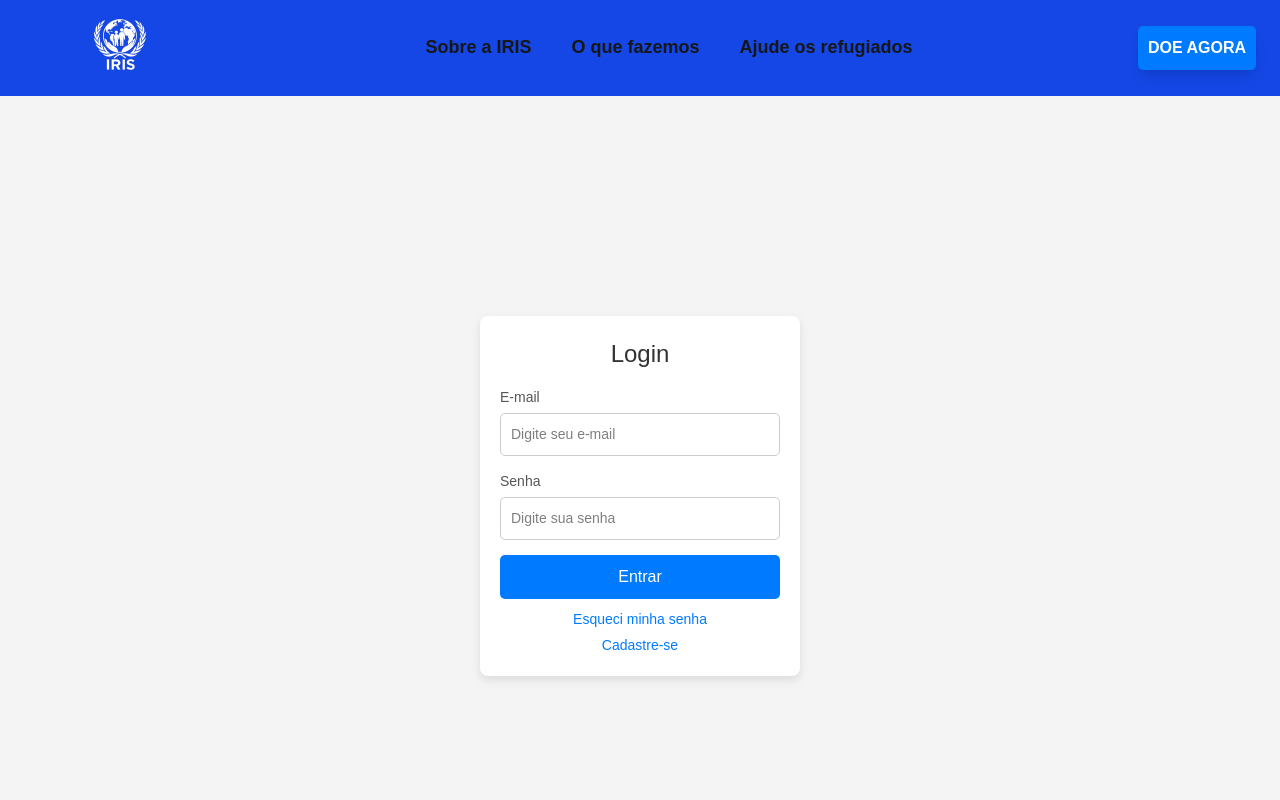
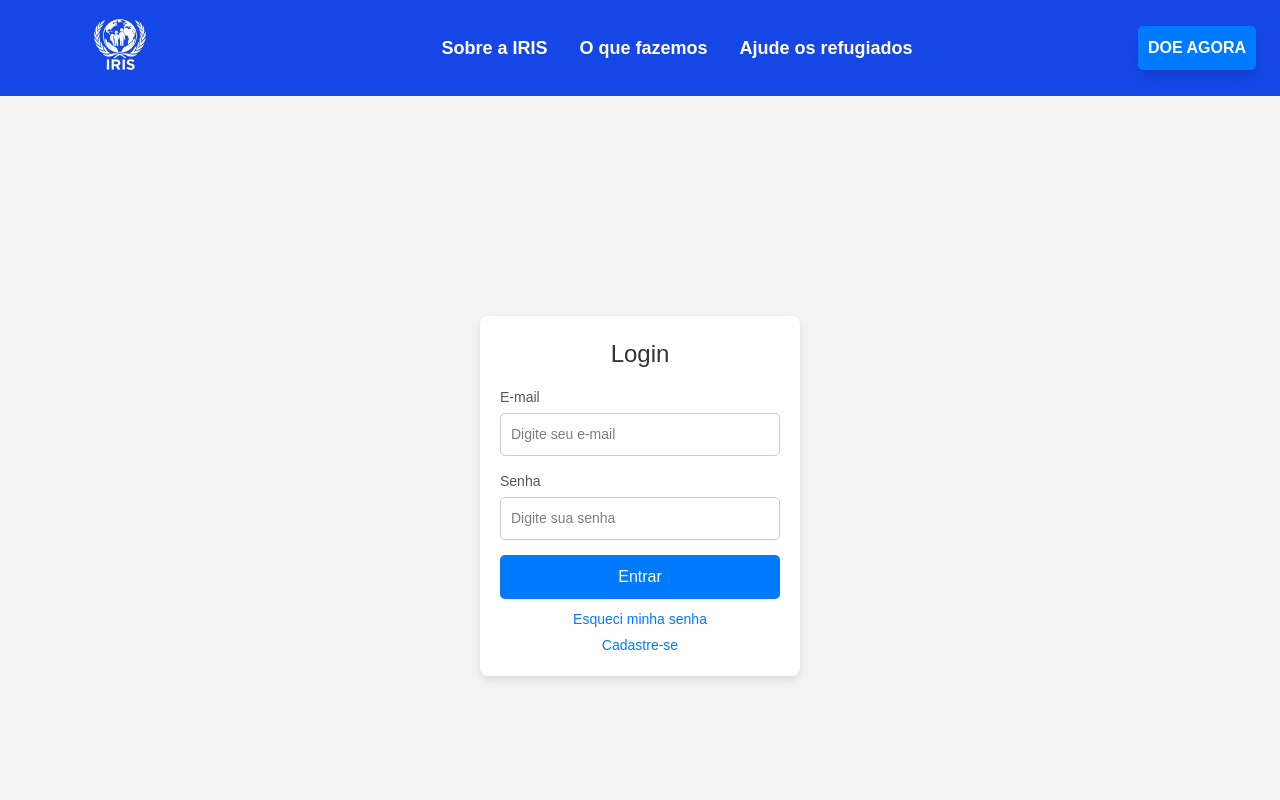
Before and after one commit to HenriqueGrigoli/Exp-Criativa-5, a Next.js app in the folder frontend/my-next-app/: page /Login in a window 1280 px wide. Shown: the top 800 px of the page. Built offline with nearby package versions, Linux system fonts and the light colour scheme.

Commit message:
HeaderFootPAges3.0

```diff
--- a/frontend/my-next-app/src/app/Componentes/Footer.tsx
+++ b/frontend/my-next-app/src/app/Componentes/Footer.tsx
@@ -6,9 +6,7 @@ const Footer: React.FC = () => {
   return (
     <footer className="bg-blue-800 text-white">
       <div className="container mx-auto px-6 py-12">
-        {/* Top Section - Duas colunas responsivas */}
         <div className="grid grid-cols-1 md:grid-cols-2 gap-12 mb-12">
-          {/* Coluna 1 */}
           <div>
             <h3 className="text-xl font-bold mb-4 border-b border-blue-700 pb-2">Institucional</h3>
             <ul className="space-y-3">
@@ -18,8 +16,6 @@ const Footer: React.FC = () => {
               <FooterLink href="/termodeuso" text="Termos de Uso" />
             </ul>
           </div>
-
-          {/* Coluna 2 */}
           <div>
             <h3 className="text-xl font-bold mb-4 border-b border-blue-700 pb-2">Ajude a IRIS</h3>
             <ul className="space-y-3">
@@ -40,7 +36,6 @@ const Footer: React.FC = () => {
           </div>
         </div>
 
-        {/* Rodapé final com logo, direitos e redes sociais */}
         <div className="border-t border-blue-700 pt-8">
           <div className="max-w-7xl mx-auto px-4 flex flex-col md:flex-row items-center justify-between gap-6">
             {/* Logo + ano */}
@@ -61,7 +56,6 @@ const Footer: React.FC = () => {
               </p>
             </div>
 
-            {/* Redes sociais */}
             <div className="flex space-x-4">
               <SocialIcon href="https://facebook.com" icon="facebook" />
               <SocialIcon href="https://twitter.com" icon="twitter" />
--- a/frontend/my-next-app/src/app/Componentes/Header.tsx
+++ b/frontend/my-next-app/src/app/Componentes/Header.tsx
@@ -2,14 +2,16 @@
 import Link from "next/link";
 import Image from "next/image";
 import { useRouter } from 'next/navigation';
+import { useState } from "react";
 
 export default function Header() {
   const router = useRouter();
+  const [menuOpen, setMenuOpen] = useState(false);
+
   return (
     <header className="bg-blue-700">
-      <div className="container mx-auto px-6 py-4 flex items-center justify-between">
-        {/* Logo ampliada */}
-        <div className="flex items-center">
+      <div className="container mx-auto px-6 py-4 flex items-center justify-between relative">
+        {/* Logo */}
         <Link href="/" passHref>
           <div className="relative h-16 w-48 hover:opacity-90 transition-opacity">
             <Image
@@ -22,32 +24,38 @@ export default function Header() {
             />
           </div>
         </Link>
+
+        {/* Botão hamburger para mobile */}
+        <div className="md:hidden">
+          <button
+            onClick={() => setMenuOpen(!menuOpen)}
+            className="text-white focus:outline-none"
+          >
+            <svg
+              className="w-8 h-8"
+              fill="none"
+              stroke="currentColor"
+              viewBox="0 0 24 24"
+              xmlns="http://www.w3.org/2000/svg"
+            >
+              {menuOpen ? (
+                <path strokeLinecap="round" strokeLinejoin="round" strokeWidth={2} d="M6 18L18 6M6 6l12 12" />
+              ) : (
+                <path strokeLinecap="round" strokeLinejoin="round" strokeWidth={2} d="M4 8h16M4 16h16" />
+              )}
+            </svg>
+          </button>
         </div>
 
-
+        {/* Menu desktop */}
         <nav className="hidden md:flex space-x-8 mx-8">
-          <Link
-            href="/SobreIris"
-            className="text-white-800 hover:text-gray-900 font-semibold text-lg transition-colors py-2 px-1 border-b-2 border-transparent hover:border-blue-600"
-          >
-            Sobre a IRIS
-          </Link>
-          <Link
-            href="/atuacao"
-            className="text-white-800 hover:text-gray-900 font-semibold text-lg transition-colors py-2 px-1 border-b-2 border-transparent hover:border-blue-600"
-          >
-            O que fazemos
-          </Link>
-          <Link
-            href="/Cadastro"
-            className="text-white-800 hover:text-gray-900 font-semibold text-lg transition-colors py-2 px-1 border-b-2 border-transparent hover:border-blue-600"
-          >
-            Ajude os refugiados
-          </Link>
+          <Link href="/SobreIris" className="text-white font-semibold text-lg hover:underline">Sobre a IRIS</Link>
+          <Link href="/atuacao" className="text-white font-semibold text-lg hover:underline">O que fazemos</Link>
+          <Link href="/Cadastro" className="text-white font-semibold text-lg hover:underline">Ajude os refugiados</Link>
         </nav>
 
-        {/* Botão de doação mais destacado */}
-        <div className="ml-4">
+        {/* Botão de doação */}
+        <div className="hidden md:block">
           <button
             className="bg-red-700 hover:bg-red-800 text-white font-bold py-3 px-6 rounded-lg shadow-lg transition-all transform hover:scale-105"
             onClick={() => router.push("/Doacoes")}
@@ -55,6 +63,24 @@ export default function Header() {
             DOE AGORA
           </button>
         </div>
+
+        {/* Menu mobile dropdown */}
+        {menuOpen && (
+          <div className="absolute top-full left-0 w-full bg-blue-700 shadow-md md:hidden flex flex-col items-center py-4 space-y-4 z-50">
+            <Link href="/SobreIris" onClick={() => setMenuOpen(false)} className="text-white text-lg">Sobre a IRIS</Link>
+            <Link href="/atuacao" onClick={() => setMenuOpen(false)} className="text-white text-lg">O que fazemos</Link>
+            <Link href="/Cadastro" onClick={() => setMenuOpen(false)} className="text-white text-lg">Ajude os refugiados</Link>
+            <button
+              className="bg-red-700 hover:bg-red-800 text-white font-bold py-2 px-5 rounded-lg shadow-lg transition-all"
+              onClick={() => {
+                setMenuOpen(false);
+                router.push("/Doacoes");
+              }}
+            >
+              DOE AGORA
+            </button>
+          </div>
+        )}
       </div>
     </header>
   );
```
Lines whose indentation alone changed are shown as unchanged.
